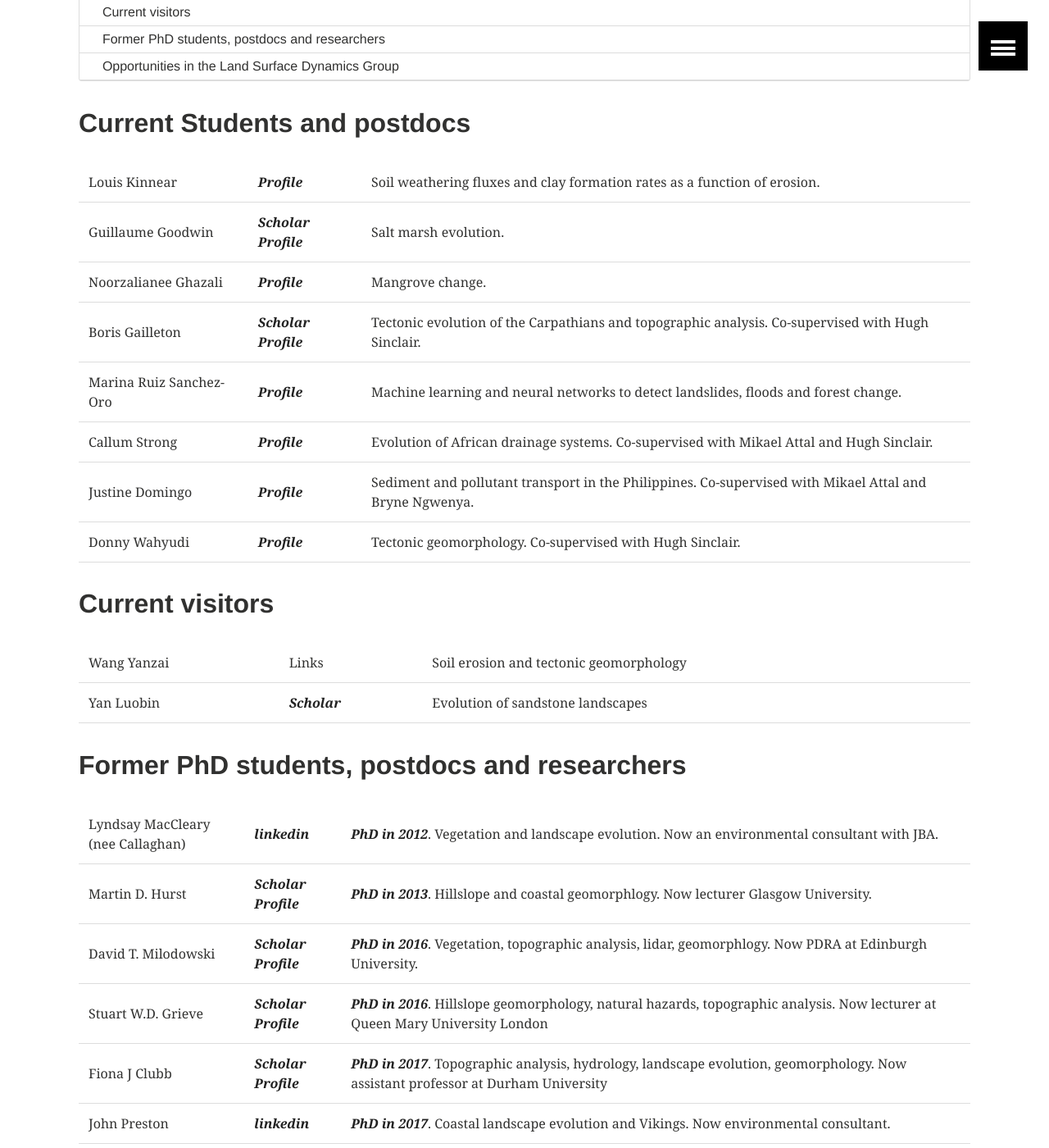
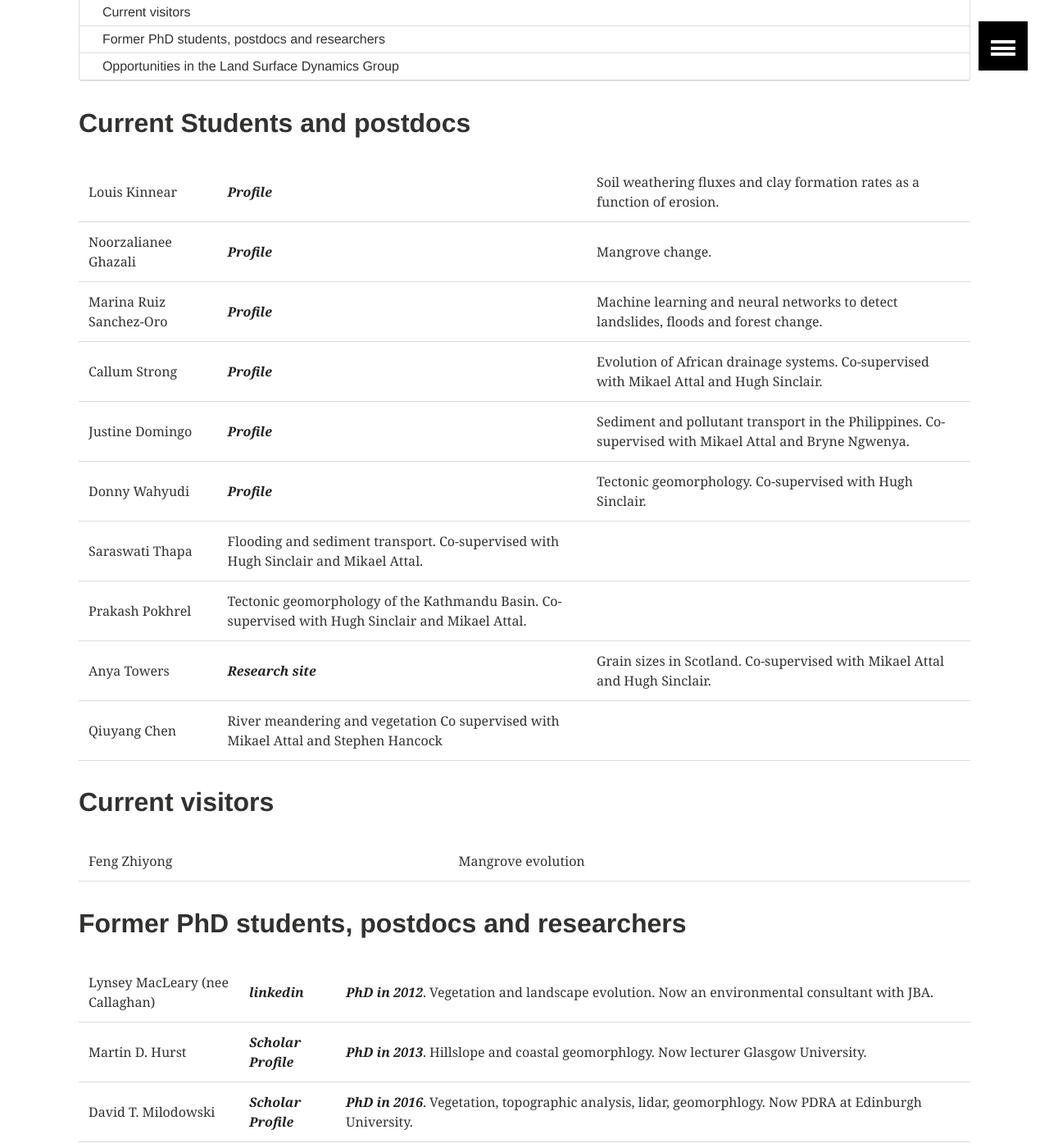
Before and after one commit to simon-m-mudd/simon-m-mudd.github.io, a Jekyll site: the page built from group/index.md, in a window 1280 px wide and 1400 px high, scrolled down 822 px. Shown: the whole window at 82% size. Built offline with Jekyll 4.4.1, drawn with Linux system fonts in a browser that asks for light colours; some of the changed text lies outside the part shown.

Commit message:
Updating publications and people

```diff
--- a/group/index.md
+++ b/group/index.md
@@ -17,23 +17,23 @@ I've been lucky to collaborate with some amazing PhD students and postdocs. I ca
 ## Current Students and postdocs
 
 Louis Kinnear | [**_Profile_**](https://www.ed.ac.uk/geosciences/people/person.html?indv=4127) | Soil weathering fluxes and clay formation rates as a function of erosion.
-Guillaume Goodwin | [**_Scholar_**](https://scholar.google.com/citations?user=Or3grvoAAAAJ&hl=en&oi=ao) [**_Profile_**](https://www.ed.ac.uk/geosciences/people/person.html?indv=4505) | Salt marsh evolution.
 Noorzalianee Ghazali | [**_Profile_**](https://www.ed.ac.uk/geosciences/people/person.html?indv=4433) | Mangrove change.
-Boris Gailleton | [**_Scholar_**](https://scholar.google.com/citations?user=r5HIc00AAAAJ&hl=en&oi=ao) [**_Profile_**](https://www.ed.ac.uk/geosciences/people/person.html?indv=5391) | Tectonic evolution of the Carpathians and topographic analysis. Co-supervised with Hugh Sinclair.
 Marina Ruiz Sanchez-Oro | [**_Profile_**](https://www.ed.ac.uk/geosciences/people/person.html?indv=13531) | Machine learning and neural networks to detect landslides, floods and forest change.
 Callum Strong | [**_Profile_**](https://www.ed.ac.uk/geosciences/people/person.html?indv=11090) | Evolution of African drainage systems. Co-supervised with Mikael Attal and Hugh Sinclair.
 Justine Domingo | [**_Profile_**](https://www.ed.ac.uk/geosciences/people/person.html?indv=7001) | Sediment and pollutant transport in the Philippines. Co-supervised with Mikael Attal and Bryne Ngwenya.
 Donny Wahyudi | [**_Profile_**](https://www.ed.ac.uk/geosciences/people/person.html?indv=12284) | Tectonic geomorphology. Co-supervised with Hugh Sinclair.
+Saraswati Thapa | Flooding and sediment transport. Co-supervised with Hugh Sinclair and Mikael Attal.
+Prakash Pokhrel | Tectonic geomorphology of the Kathmandu Basin. Co-supervised with Hugh Sinclair and Mikael Attal.
+Anya Towers | [**_Research site_**](https://storymaps.arcgis.com/stories/3c048dc7f1fd4c468ef2ec7086c84d82) | Grain sizes in Scotland. Co-supervised with Mikael Attal and Hugh Sinclair.
+Qiuyang Chen | River meandering and vegetation Co supervised with Mikael Attal and Stephen Hancock
 
 ## Current visitors
 
-Wang Yanzai | Links | Soil erosion and tectonic geomorphology
-Yan Luobin | [**_Scholar_**](https://scholar.google.com/citations?user=_ASOJmAAAAAJ&hl=en&oi=ao) | Evolution of sandstone landscapes
-
+Feng Zhiyong | Mangrove evolution
 
 ## Former PhD students, postdocs and researchers
 
-Lyndsay MacCleary (nee Callaghan) | [**_linkedin_**](https://www.linkedin.com/in/lynsey-macleary-a0b3633b/?originalSubdomain=uk ) | [**_PhD in 2012_**](https://era.ed.ac.uk/handle/1842/6213). Vegetation and landscape evolution. Now an environmental consultant with JBA.
+Lynsey MacLeary (nee Callaghan) | [**_linkedin_**](https://www.linkedin.com/in/lynsey-macleary-a0b3633b/?originalSubdomain=uk ) | [**_PhD in 2012_**](https://era.ed.ac.uk/handle/1842/6213). Vegetation and landscape evolution. Now an environmental consultant with JBA.
 Martin D. Hurst | [**_Scholar_**](https://scholar.google.com/citations?user=9--6x5sAAAAJ&hl=en) [**_Profile_**](https://www.gla.ac.uk/schools/ges/staff/martinhurst/) | [**_PhD in 2013_**](https://era.ed.ac.uk/handle/1842/12228). Hillslope and coastal geomorphlogy. Now lecturer Glasgow University.
 David T. Milodowski | [**_Scholar_**](https://scholar.google.com/citations?user=ay1R3UgAAAAJ&hl=en) [**_Profile_**](https://www.research.ed.ac.uk/portal/en/persons/david-milodowski(0130326f-fa97-48ed-843b-7bcc72e89065).html) | [**_PhD in 2016_**](https://era.ed.ac.uk/handle/1842/20438). Vegetation, topographic analysis, lidar, geomorphlogy. Now PDRA at Edinburgh University.
 Stuart W.D. Grieve | [**_Scholar_**](https://scholar.google.com/citations?user=LnCvUwwAAAAJ&hl=en) [**_Profile_**](https://swdg.io/) | [**_PhD in 2016_**](https://era.ed.ac.uk/handle/1842/25398). Hillslope geomorphology, natural hazards, topographic analysis. Now lecturer at Queen Mary University London
@@ -43,6 +43,10 @@ Calum Bradbury | [**_linkedin_**](https://www.linkedin.com/in/calum-bradbury-gis
 Dan Hobley | [**_Scholar_**](https://scholar.google.com/citations?user=kJ13b-kAAAAJ&hl=en) [**_Profile_**](https://www.cardiff.ac.uk/people/view/481890-) | Postdoc in 2013, on project with Hugh Sinclair. Numerical modelling, landscape evolution, planetary geomorphology, sedimentology. Now lecturer at Cardiff University
 Marie-Alice Harel | [**_Profile_**](http://www.maharel.com/) | Postdoc in 2015. Cosmogenics, landscape evolution, and hillslope hydrology. [**_Now an illustrator_**](https://www.etsy.com/uk/shop/maharelillo).
 Declan Valters | [**_Scholar_**](https://scholar.google.com/citations?user=0OIHQmIAAAAJ&hl=en) [**_Profile_**](https://www.bgs.ac.uk/staff/profiles/52311.html) | Landscape evolution, hydrology. Declan was an MEarthSci student at Edinburgh and during his PhD at Manchester and as a research software engineer helped develop LSDTopoTools.
+Guillaume Goodwin | [**_Scholar_**](https://scholar.google.com/citations?user=Or3grvoAAAAJ&hl=en&oi=ao) [**_Profile_**](https://www.ed.ac.uk/geosciences/people/person.html?indv=4505) | Salt marsh evolution. Now at University of Padova
+Boris Gailleton | [**_Scholar_**](https://scholar.google.com/citations?user=r5HIc00AAAAJ&hl=en&oi=ao) [**_Profile_**](https://www.gfz-potsdam.de/en/staff/boris-gailleton/) | Tectonic evolution of the Carpathians and topographic analysis. Co-supervised with Hugh Sinclair. Now at GFZ Potsdam
+Wang Yanzai | Links | Soil erosion and tectonic geomorphology
+Yan Luobin | [**_Scholar_**](https://scholar.google.com/citations?user=_ASOJmAAAAAJ&hl=en&oi=ao) | Evolution of sandstone landscapes
 
 
 ## Opportunities in the Land Surface Dynamics Group
--- a/package.json
+++ b/package.json
@@ -6,7 +6,7 @@
   "homepage": "http://mademistakes.com/",
   "license": "The MIT License (MIT)",
   "devDependencies": {
-    "grunt": "~0.4.2",
+    "grunt": ">=1.3.0",
     "grunt-contrib-jshint": "~0.8.0",
     "grunt-contrib-uglify": "~0.3.2",
     "grunt-contrib-watch": "~0.5.3",
```
Also changed, not shown: publications/index.md (+22 -0 lines).
